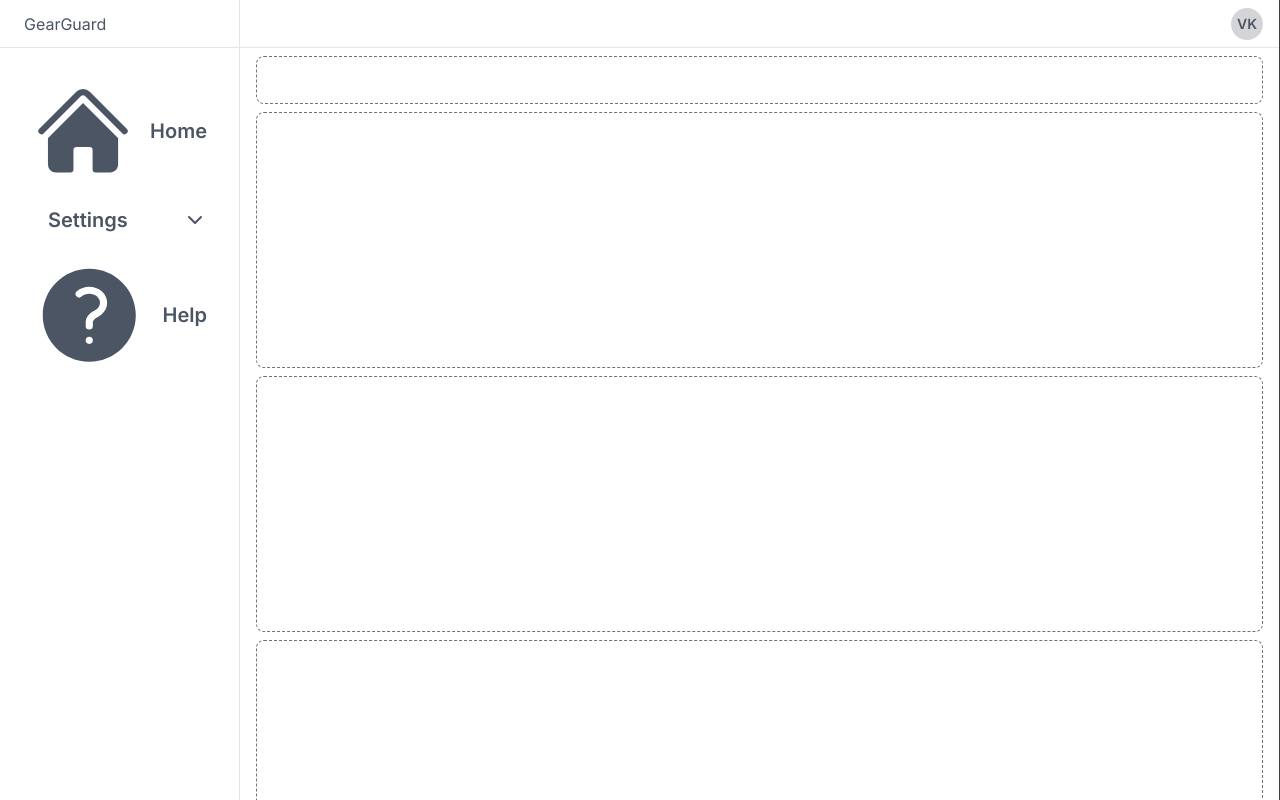
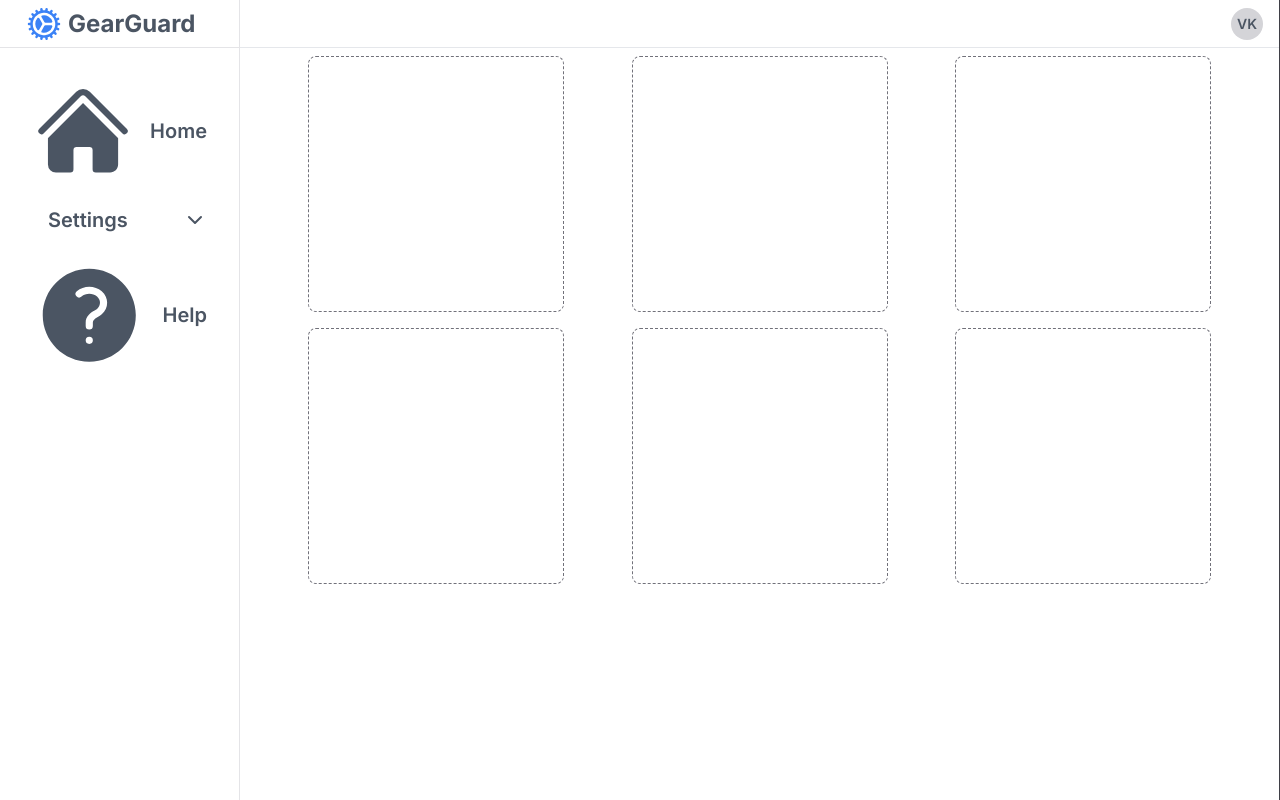
Before and after one commit to Vatexko-s/GearGuard-frontend, a Next.js app: page /dashboard in a window 1280 px wide. Shown: the top 800 px of the page. Built offline with nearby package versions, Linux system fonts and the light colour scheme.

Commit message:
ajustments

```diff
--- a/src/app/components/layout/headerMobile.tsx
+++ b/src/app/components/layout/headerMobile.tsx
@@ -48,7 +48,10 @@ const HeaderMobile = () => {
       className={`fixed inset-0 z-50 w-full md:hidden ${isOpen ? '' : 'pointer-events-none'}`}
       ref={containerRef}
     >
-      <motion.div className='absolute inset-0 right-0 w-full bg-white' variants={sidebar} />
+      <motion.div
+        className='absolute inset-0 right-0 w-full backdrop-blur-2xl'
+        variants={sidebar}
+      />
       <motion.ul
         variants={variants}
         className='absolute grid w-full gap-3 px-10 py-16 max-h-screen overflow-y-auto'
--- a/src/app/components/layout/sideNav.tsx
+++ b/src/app/components/layout/sideNav.tsx
@@ -19,8 +19,7 @@ const SideNav = () => {
           className='flex flex-row space-x-3 items-center justify-center md:justify-start md:px-6 border-b border-zinc-200 h-12 w-full'
         >
           <div>
-            GearGuard
-            {/*<StaticLogo />*/}
+            <StaticLogo />
           </div>
         </Link>
 
--- a/src/app/components/staticLogo.tsx
+++ b/src/app/components/staticLogo.tsx
@@ -3,9 +3,9 @@ import { CogIcon } from '@heroicons/react/24/solid'
 
 const StaticLogo: React.FC = () => {
   return (
-    <div className='flex items-center space-x-4'>
-      <CogIcon className='h-12 w-12 text-blue-500' />
-      <span className='text-3xl font-bold text-gray-600 dark:text-gray-200'>GearGuard</span>
+    <div className='flex items-center space-x-1'>
+      <CogIcon className='h-10 w-10 text-blue-500' />
+      <span className='text-2xl font-bold text-gray-600 dark:text-gray-200'>GearGuard</span>
     </div>
   )
 }
--- a/src/app/dashboard/page.tsx
+++ b/src/app/dashboard/page.tsx
@@ -2,14 +2,14 @@ import React from 'react'
 
 const dashboard = () => {
   return (
-    <>
-      <div className='border-dashed border border-zinc-500 w-full h-12 rounded-lg'></div>
-      <div className='border-dashed border border-zinc-500 w-full h-64 rounded-lg'></div>
-      <div className='border-dashed border border-zinc-500 w-full h-64 rounded-lg'></div>
-      <div className='border-dashed border border-zinc-500 w-full h-64 rounded-lg'></div>
-      <div className='border-dashed border border-zinc-500 w-full h-64 rounded-lg'></div>
-      <div className='border-dashed border border-zinc-500 w-full h-64 rounded-lg'></div>
-    </>
+    <div className='flex flex-wrap gap-4 justify-evenly'>
+      <div className='border-dashed border border-zinc-500 w-64 h-64 rounded-lg'></div>
+      <div className='border-dashed border border-zinc-500 w-64 h-64 rounded-lg'></div>
+      <div className='border-dashed border border-zinc-500 w-64 h-64 rounded-lg'></div>
+      <div className='border-dashed border border-zinc-500 w-64 h-64 rounded-lg'></div>
+      <div className='border-dashed border border-zinc-500 w-64 h-64 rounded-lg'></div>
+      <div className='border-dashed border border-zinc-500 w-64 h-64 rounded-lg'></div>
+    </div>
   )
 }
 
```
